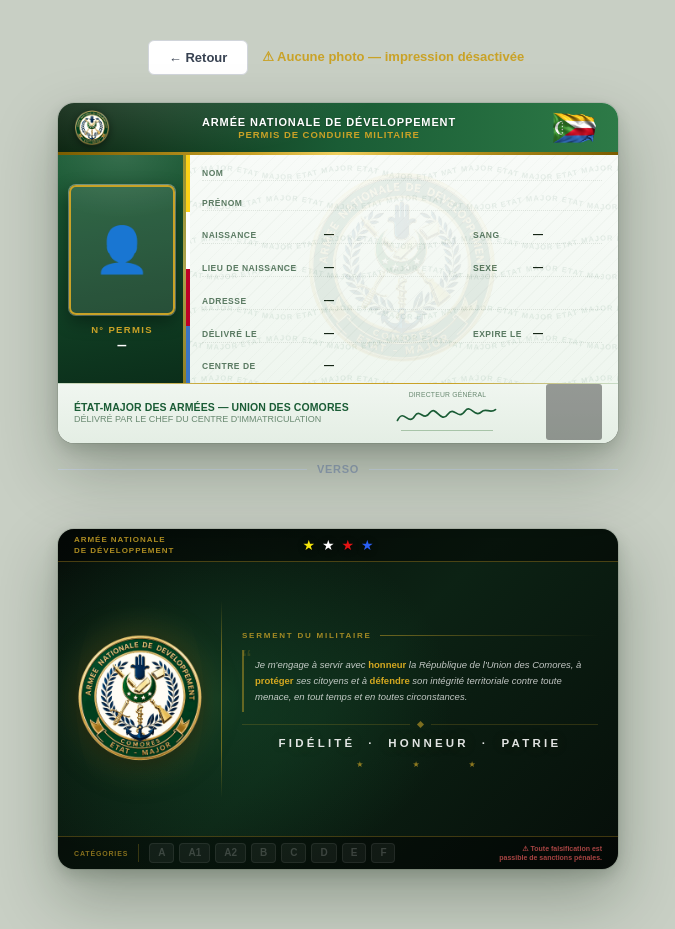
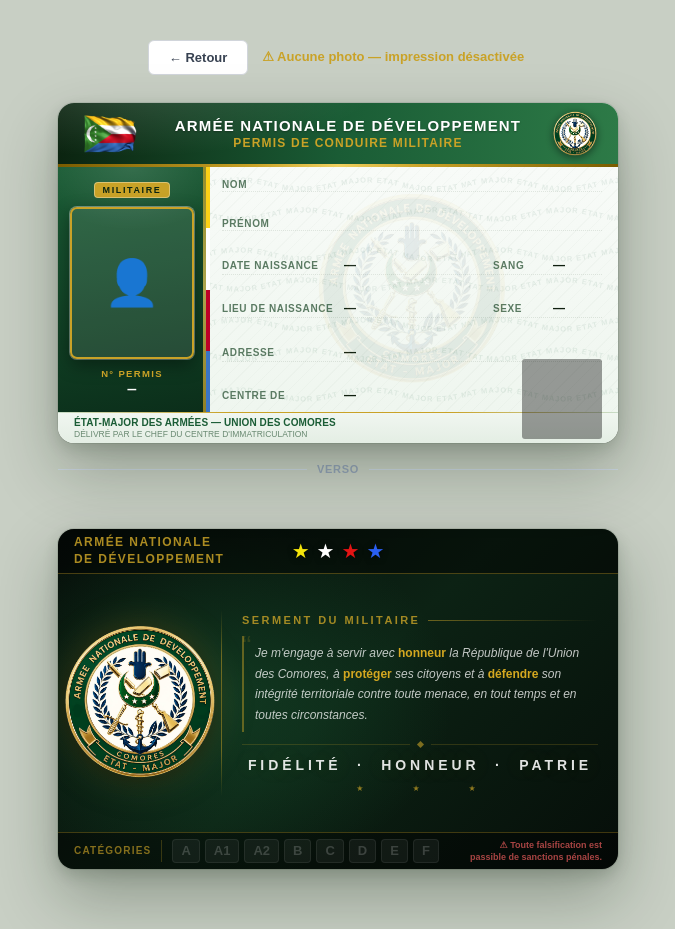
Before and after one commit to smarttechnology-km/brigade-mobile, a Python web app: template app/templates/license_card_militaire.html in a window 1280 px wide. Shown: the whole page, without its empty margins (302-977 px from the left). Run offline with Jinja, Linux system fonts and the light colour scheme; the template is opened without the code that fills it, so the values that code supplies are empty; some libraries are stand-ins or nearby versions; grey boxes are pictures that could not be loaded.

Commit message:
Add files via upload

```diff
--- a/app/templates/license_card_militaire.html
+++ b/app/templates/license_card_militaire.html
@@ -42,7 +42,7 @@
       background:
         radial-gradient(ellipse 420px 120px at 12% -30%, rgba(255,255,255,.14) 0%, rgba(255,255,255,0) 60%),
         linear-gradient(90deg, #0b2410 0%, #1a5c35 50%, #2d7a47 100%);
-      height: 52px; padding: 0 16px;
+      height: 64px; padding: 0 20px;
       display: flex; align-items: center; justify-content: space-between;
       flex-shrink: 0;
       position: relative;
@@ -54,20 +54,20 @@
       position: absolute; left: 0; right: 0; bottom: -3px; height: 3px;
       background: linear-gradient(90deg, #7a5c00 0%, #c9a227 35%, #f0d060 50%, #c9a227 65%, #7a5c00 100%);
     }
-    .card-header-left { display: flex; align-items: center; gap: 10px; }
+    .card-header-left { display: flex; align-items: center; gap: 12px; }
     .header-logo {
-      width: 36px; height: 36px; object-fit: contain;
+      width: 46px; height: 46px; object-fit: contain;
       filter: drop-shadow(0 2px 4px rgba(0,0,0,.5)) brightness(1.05);
     }
-    .card-title-block { display: flex; flex-direction: column; gap: 1px; }
-    .card-title  { font-size: 11px; font-weight: 800; color: #fff; letter-spacing: .08em; text-transform: uppercase; text-shadow: 0 1px 2px rgba(0,0,0,.3); }
-    .card-subtitle { font-size: 9.5px; color: #c9a227; font-weight: 700; letter-spacing: .1em; text-transform: uppercase; }
+    .card-title-block { display: flex; flex-direction: column; gap: 2px; }
+    .card-title  { font-size: 15px; font-weight: 800; color: #fff; letter-spacing: .08em; text-transform: uppercase; text-shadow: 0 1px 2px rgba(0,0,0,.3); }
+    .card-subtitle { font-size: 12px; color: #c9a227; font-weight: 700; letter-spacing: .1em; text-transform: uppercase; }
     .card-right-block { display: flex; flex-direction: column; align-items: flex-end; gap: 2px; }
     .card-flag-wrap { display: inline-flex; isolation: isolate; border-radius: 3px; overflow: hidden; flex-shrink: 0; }
-    .card-flag { width: 54px; height: 36px; object-fit: cover; display: block; mix-blend-mode: screen; }
+    .card-flag { width: 66px; height: 44px; object-fit: cover; display: block; mix-blend-mode: screen; }
     .card-arabic {
-      font-size: 11px; font-weight: 700; color: rgba(255,255,255,.82);
-      text-align: right; line-height: 1.35;
+      font-size: 15px; font-weight: 700; color: rgba(255,255,255,.82);
+      text-align: right; line-height: 1.5;
     }
 
     /* Body */
@@ -75,7 +75,7 @@
 
     /* Photo column */
     .photo-col {
-      width: 128px; flex-shrink: 0;
+      width: 148px; flex-shrink: 0;
       display: flex; flex-direction: column; align-items: center; justify-content: center;
       padding: 12px 10px; gap: 9px;
       background:
@@ -105,7 +105,7 @@
     }
     .photo-col img,
     .photo-col .no-photo {
-      width: 106px; height: 130px; border-radius: 7px;
+      width: 124px; height: 152px; border-radius: 7px;
       object-fit: cover;
       border: 2.5px solid #c9a227;
       box-shadow: 0 6px 18px rgba(0,0,0,.4), 0 0 0 1px rgba(255,255,255,.4);
@@ -113,6 +113,15 @@
     .photo-col .no-photo {
       background: rgba(255,255,255,.1); display: flex;
       align-items: center; justify-content: center; font-size: 2.8rem;
+    }
+    .photo-type-badge {
+      font-size: 9px; font-weight: 800; letter-spacing: .18em; text-transform: uppercase;
+      color: #0b2410;
+      background: #c9a227;
+      border: 1px solid rgba(255,255,255,.35);
+      border-radius: 4px;
+      padding: 2px 8px;
+      white-space: nowrap;
     }
 
     /* Info column */
@@ -144,12 +153,12 @@
     .identity-col { display: flex; flex-direction: column; flex: 1; justify-content: space-between; }
     .id-row {
       display: flex; align-items: baseline; gap: 8px;
-      padding: 2px 0;
+      padding: 1px 0;
       border-bottom: 1px dotted rgba(15,40,15,.1);
     }
     .id-row:last-child { border-bottom: none; }
-    .id-lbl { font-size: 8.5px; text-transform: uppercase; letter-spacing: .06em; color: #5a7a62; font-weight: 700; width: 114px; flex-shrink: 0; white-space: nowrap; }
-    .id-val { font-size: 10px; font-weight: 700; color: #0f1f0f; line-height: 1.25; text-transform: uppercase; }
+    .id-lbl { font-size: 10px; text-transform: uppercase; letter-spacing: .06em; color: #5a7a62; font-weight: 700; width: 114px; flex-shrink: 0; white-space: nowrap; }
+    .id-val { font-size: 12px; font-weight: 700; color: #0f1f0f; line-height: 1.25; text-transform: uppercase; }
     .id-pair-right { display: flex; align-items: baseline; gap: 8px; margin-left: 26px; flex-shrink: 0; }
     .id-pair-right .id-lbl { width: 52px; }
     .id-val.holder-name { font-weight: 800; text-transform: uppercase; color: #0b2410; letter-spacing: .02em; }
@@ -186,13 +195,13 @@
       background: linear-gradient(90deg, transparent, #c9a227 30%, #c9a227 70%, transparent);
     }
     .footer-left { display: flex; flex-direction: column; gap: 1px; }
-    .footer-main { font-size: 10.5px; font-weight: 800; color: #1a5c35; letter-spacing: .01em; }
-    .footer-sub  { font-size: 9px; color: #6a8a72; }
-    .footer-signature { display: flex; flex-direction: column; align-items: center; flex-shrink: 0; padding: 0 12px; width: 116px; }
-    .sig-title { font-size: 6.8px; color: #6a8a72; text-transform: uppercase; letter-spacing: .03em; text-align: center; line-height: 1.25; }
-    .sig-mark { width: 108px; height: 28px; margin: 1px 0; object-fit: contain; }
-    .sig-name { font-size: 9px; font-weight: 800; color: #1a5c35; white-space: nowrap; text-align: center; border-top: 1px solid #a8c4a8; padding-top: 2px; width: 100%; }
-    .qr-wrap img { width: 56px; height: 56px; display: block; border-radius: 3px; mix-blend-mode: multiply; }
+    .card-footer {
+      padding: 4px 16px 4px;
+    }
+    .footer-main { font-size: 10px; font-weight: 800; color: #1a5c35; letter-spacing: .01em; }
+    .footer-sub  { font-size: 8.5px; color: #6a8a72; }
+    .qr-wrap { margin-top: -58px; }
+    .qr-wrap img { width: 80px; height: 80px; display: block; border-radius: 3px; mix-blend-mode: multiply; }
 
     /* ── Back ── */
     .card-separator {
@@ -341,10 +350,10 @@
     .mil-topbar-center { position: absolute; left: 50%; transform: translateX(-50%); display: flex; align-items: center; }
     .mil-topbar-stars { display: flex; flex-direction: row; gap: 7px; align-items: center; }
     .mil-topbar-stars span { font-size: 14px; line-height: 1; filter: drop-shadow(0 1px 3px rgba(0,0,0,.6)); }
-    .mil-topbar-label { font-size: 8px; font-weight: 800; color: rgba(201,162,39,.85); letter-spacing: .12em; text-transform: uppercase; line-height: 1.4; }
+    .mil-topbar-label { font-size: 12px; font-weight: 800; color: rgba(201,162,39,.85); letter-spacing: .12em; text-transform: uppercase; line-height: 1.4; }
     .mil-topbar-right { text-align: right; }
-    .mil-topbar-num { font-family: 'Courier New', monospace; font-size: 11px; font-weight: 700; color: #c9a227; letter-spacing: .1em; }
-    .mil-topbar-name { font-size: 7.5px; color: rgba(255,255,255,.42); margin-top: 1px; letter-spacing: .04em; }
+    .mil-topbar-num { font-family: 'Courier New', monospace; font-size: 18px; font-weight: 700; color: #c9a227; letter-spacing: .1em; }
+    .mil-topbar-stars span { font-size: 20px; line-height: 1; filter: drop-shadow(0 1px 3px rgba(0,0,0,.6)); }
 
     /* Main body */
     .mil-oath-body { flex: 1; display: flex; overflow: hidden; }
@@ -366,7 +375,7 @@
       background: linear-gradient(180deg, transparent, rgba(201,162,39,.5) 25%, rgba(201,162,39,.5) 75%, transparent);
     }
     .mil-oath-emblem {
-      width: 132px; height: 132px; object-fit: contain; position: relative; z-index: 1;
+      width: 160px; height: 160px; object-fit: contain; position: relative; z-index: 1;
       filter: drop-shadow(0 0 18px rgba(201,162,39,.22)) drop-shadow(0 4px 8px rgba(0,0,0,.5));
     }
 
@@ -379,9 +388,9 @@
       display: flex; align-items: center; gap: 8px;
     }
     .mil-oath-eyebrow-line { flex: 1; height: 1px; background: linear-gradient(90deg, rgba(201,162,39,.5), transparent); }
-    .mil-oath-eyebrow-text { font-size: 8px; font-weight: 800; letter-spacing: .22em; color: rgba(201,162,39,.8); text-transform: uppercase; white-space: nowrap; }
+    .mil-oath-eyebrow-text { font-size: 11px; font-weight: 800; letter-spacing: .22em; color: rgba(201,162,39,.8); text-transform: uppercase; white-space: nowrap; }
     .mil-oath-quote {
-      font-size: 9.5px; color: rgba(255,255,255,.75); line-height: 1.7;
+      font-size: 12px; color: rgba(255,255,255,.75); line-height: 1.7;
       font-style: italic;
       padding: 7px 0 7px 11px;
       border-left: 2px solid rgba(201,162,39,.45);
@@ -395,7 +404,7 @@
     .mil-oath-sep-line { flex: 1; height: 1px; background: rgba(201,162,39,.2); }
     .mil-oath-sep-diamond { width: 5px; height: 5px; background: #c9a227; transform: rotate(45deg); opacity: .6; flex-shrink: 0; }
     .mil-oath-motto {
-      font-size: 11.5px; font-weight: 900; color: rgba(255,255,255,.88);
+      font-size: 14px; font-weight: 900; color: rgba(255,255,255,.88);
       letter-spacing: .28em; text-transform: uppercase; text-align: center;
       text-shadow: 0 0 24px rgba(201,162,39,.2);
     }
@@ -412,13 +421,13 @@
       display: flex; align-items: center; gap: 10px;
       flex-shrink: 0;
     }
-    .mil-cats-label { font-size: 7px; font-weight: 800; color: rgba(201,162,39,.65); text-transform: uppercase; letter-spacing: .12em; white-space: nowrap; }
-    .mil-cats-divider { width: 1px; height: 18px; background: rgba(201,162,39,.25); flex-shrink: 0; }
+    .mil-cats-label { font-size: 10px; font-weight: 800; color: rgba(201,162,39,.65); text-transform: uppercase; letter-spacing: .12em; white-space: nowrap; }
+    .mil-cats-divider { width: 1px; height: 22px; background: rgba(201,162,39,.25); flex-shrink: 0; }
     .mil-cats-row { display: flex; gap: 5px; flex: 1; align-items: center; }
-    .mil-cat-pill { border-radius: 4px; padding: 2px 8px; font-size: 10px; font-weight: 800; line-height: 1.4; }
+    .mil-cat-pill { border-radius: 4px; padding: 2px 8px; font-size: 13px; font-weight: 800; line-height: 1.4; }
     .mil-cat-pill.owned { background: #c9a227; color: #060e09; }
     .mil-cat-pill.other { background: rgba(255,255,255,.05); color: rgba(255,255,255,.18); border: 1px solid rgba(255,255,255,.07); }
-    .mil-warn { font-size: 7px; color: rgba(255,100,100,.65); font-weight: 600; text-align: right; line-height: 1.35; }
+    .mil-warn { font-size: 9px; color: rgba(255,100,100,.65); font-weight: 600; text-align: right; line-height: 1.35; }
 
     @media print {
       body { background: #fff; padding: 0; justify-content: flex-start; padding-top: 20px; }
@@ -468,17 +477,18 @@
 <div class="card">
 
   <div class="card-header">
-    <img class="header-logo" src="/static/img/logo_police.png" alt="Logo Armée">
+    <span class="card-flag-wrap"><img class="card-flag" src="/static/img/logo_comores_flag.png" alt="Drapeau Comores"></span>
     <div class="card-title-block" style="flex:1; text-align:center;">
       <span class="card-title">Armée Nationale de Développement</span>
       <span class="card-subtitle">Permis de Conduire Militaire</span>
     </div>
-    <span class="card-flag-wrap"><img class="card-flag" src="/static/img/logo_comores_flag.png" alt="Drapeau Comores"></span>
+    <img class="header-logo" src="/static/img/logo_police.png" alt="Logo Armée">
   </div>
 
   <div class="card-body">
 
     <div class="photo-col">
+      <div class="photo-type-badge">Militaire</div>
       {% if photo_b64 %}
         <img src="{{ photo_b64 }}" alt="Photo">
       {% elif lic.photo_url %}
@@ -506,7 +516,7 @@
           <span class="id-val">{{ lic.holder_name }}</span>
         </div>
         <div class="id-row">
-          <span class="id-lbl">Naissance</span>
+          <span class="id-lbl">Date Naissance</span>
           <span class="id-val" style="width:115px; flex-shrink:0;">{{ lic.date_of_birth.strftime('%d/%m/%Y') if lic.date_of_birth else '—' }}</span>
           <div class="id-pair-right">
             <span class="id-lbl">Sang</span>
@@ -526,35 +536,9 @@
           <span class="id-val">{{ lic.holder_address or '—' }}</span>
         </div>
         <div class="id-row">
-          <span class="id-lbl">Délivré le</span>
-          <span class="id-val" style="width:115px; flex-shrink:0;">{{ lic.issue_date.strftime('%d/%m/%Y') if lic.issue_date else '—' }}</span>
-          <div class="id-pair-right">
-            <span class="id-lbl">Expire le</span>
-            <span class="id-val">{{ (lic.expiry_date or computed_expiry).strftime('%d/%m/%Y') if (lic.expiry_date or computed_expiry) else '—' }}</span>
-          </div>
-        </div>
-        <div class="id-row">
           <span class="id-lbl">Centre de</span>
           <span class="id-val">{{ lic.centre_immatriculation.replace('Centre de ', '') if lic.centre_immatriculation else '—' }}</span>
         </div>
-        {% if lic.categories %}
-        {% set display_cats = lic.categories.split(',') | map('trim') | reject('equalto', 'M') | list %}
-        <div class="id-row">
-          <span class="id-lbl">Catégories</span>
-          <div class="cats" style="width:115px; flex-shrink:0;">
-            {% for cat in display_cats %}
-              <span class="cat">{{ cat }}</span>
-            {% endfor %}
-            {% if not display_cats %}
-              <span class="id-val" style="font-weight:400; color:#94a3b8;">—</span>
-            {% endif %}
-          </div>
-          <div class="id-pair-right">
-            <span class="id-lbl">Type</span>
-            <span class="id-val" style="font-size:8.5px; letter-spacing:0; color:#9a7a18;">Militaire</span>
-          </div>
-        </div>
-        {% endif %}
       </div>
     </div>
 
@@ -564,18 +548,6 @@
     <div class="footer-left">
       <div class="footer-main">ÉTAT-MAJOR DES ARMÉES — UNION DES COMORES</div>
       <div class="footer-sub">DÉLIVRÉ PAR LE CHEF DU CENTRE D'IMMATRICULATION</div>
-    </div>
-    <div class="footer-signature">
-      <div class="sig-title">Directeur Général</div>
-      {% if settings.directeur_signature_filename %}
-        <img class="sig-mark" src="{{ signature_b64 or settings.directeur_signature_url }}" alt="Signature">
-      {% else %}
-        <svg class="sig-mark" viewBox="0 0 100 26" xmlns="http://www.w3.org/2000/svg">
-          <path d="M4,18 C10,6 14,24 20,14 C25,6 28,20 34,11 C40,3 44,22 51,12 C57,4 60,19 67,9 C72,3 76,16 82,10 C86,6 90,12 95,8"
-                stroke="#1a5c35" stroke-width="1.6" fill="none" stroke-linecap="round" stroke-linejoin="round"/>
-        </svg>
-      {% endif %}
-      <div class="sig-name">{{ settings.directeur_general_name or '' }}</div>
     </div>
     <div class="qr-wrap">
       {% if qr_data_uri is defined and qr_data_uri %}
@@ -609,7 +581,6 @@
     </div>
     <div class="mil-topbar-right">
       <div class="mil-topbar-num">{{ lic.license_number }}</div>
-      <div class="mil-topbar-name">{{ lic.holder_firstname or '' }} {{ lic.holder_name }}</div>
     </div>
   </div>
 
```
